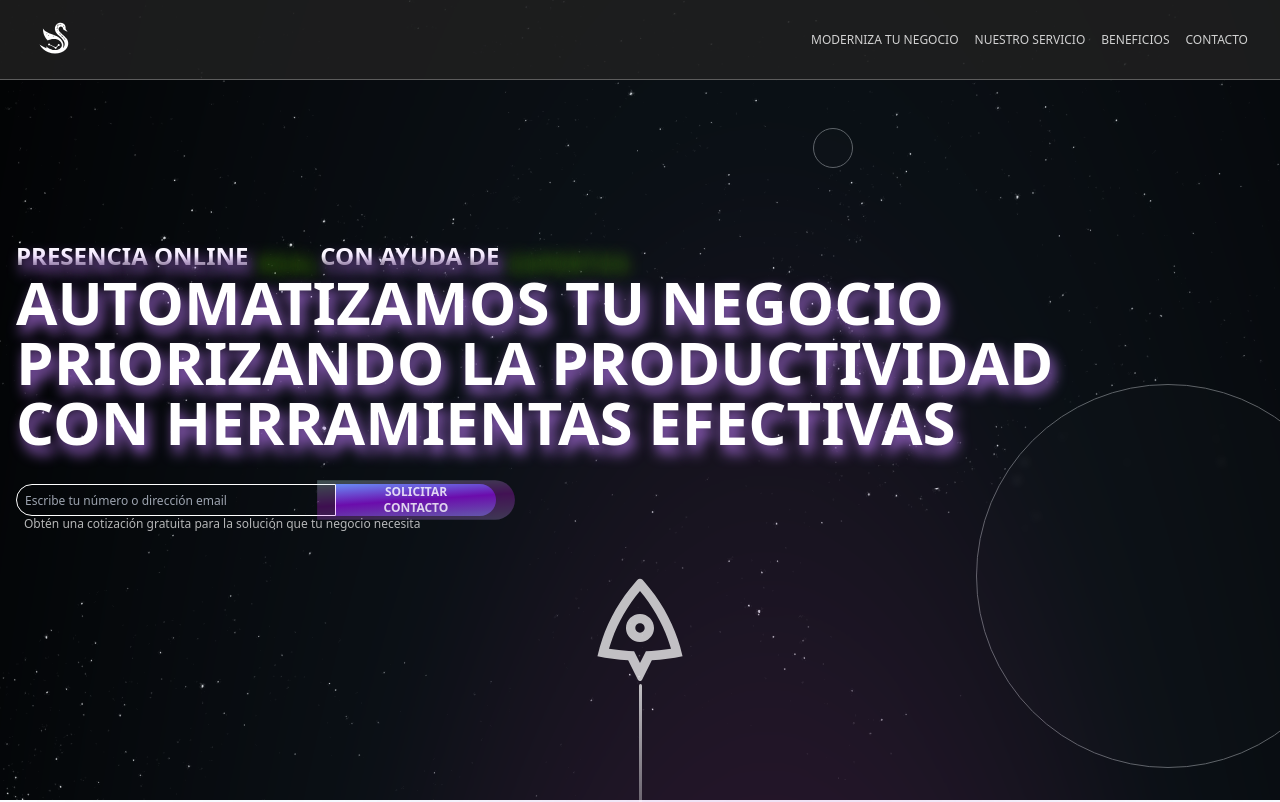
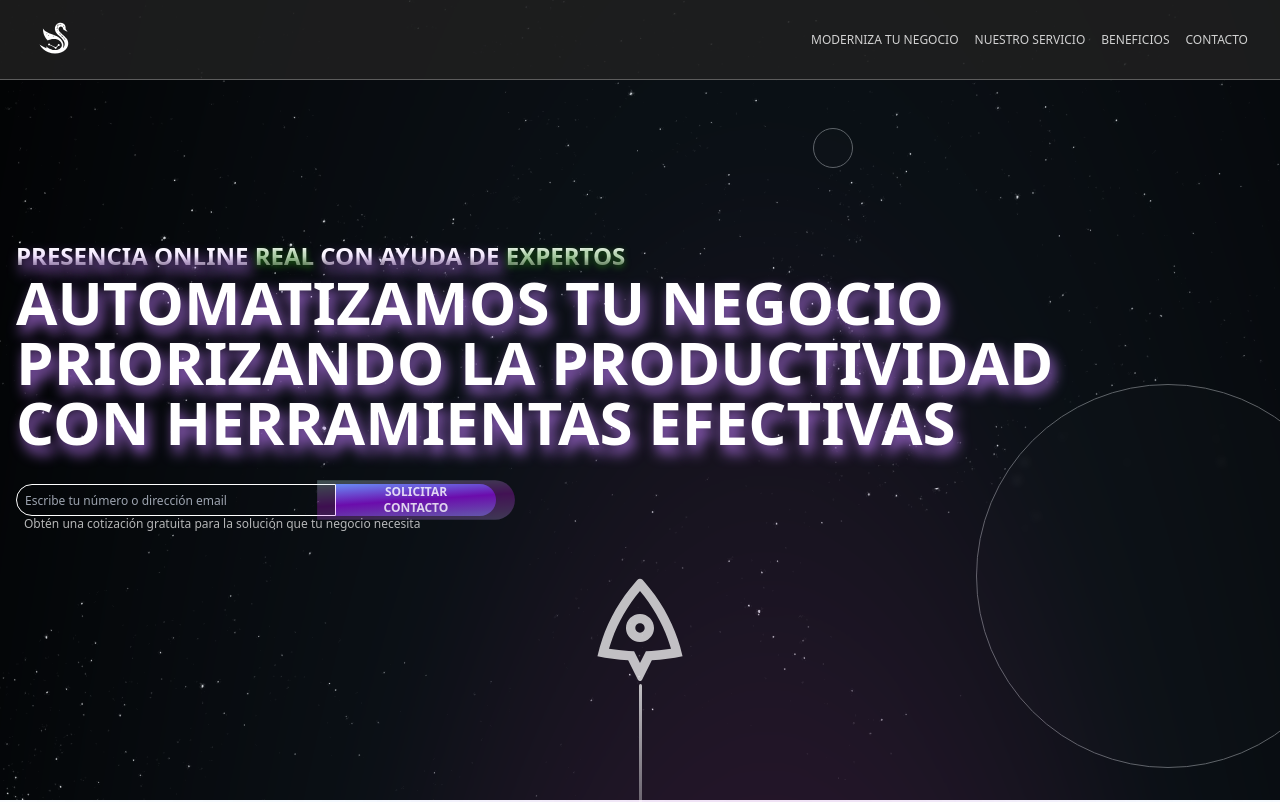
Before and after one commit to Sanchezguidorl/zenit-landing-page, a Next.js app: page / in a window 1280 px wide. Shown: the top 802 px of the page. Built offline with nearby package versions, Linux system fonts and the light colour scheme.

Commit message:
Se modifica texto de cabecera para que sea soportado en todos los navegadores

```diff
--- a/app/globals.css
+++ b/app/globals.css
@@ -89,6 +89,11 @@ body {
   transform-style: preserve-3d;
 }
 
+.highlight-text-headers{
+  color: #ffffff;
+  text-shadow: 0px 2px 6px rgba(37, 127, 21, 0.713);
+}
+
 .highlight-text{
   font-weight:700;
   color: #efd6ff;
--- a/app/src/components/layouts/CursorCustom.tsx
+++ b/app/src/components/layouts/CursorCustom.tsx
@@ -1,3 +1,4 @@
+"use client"
 import { useEffect, useRef, useState } from 'react';
 
 type CursorPositionType = {
--- a/app/src/components/sections/Presentation.tsx
+++ b/app/src/components/sections/Presentation.tsx
@@ -8,8 +8,8 @@ function Presentation() {
       <PresentationContainer>
         <div className="gradient-mask-silver fadeIn">
           <p className="font-bold text-sm sm:text-xl lg:text-2xl uppercase ">
-            Presencia online <span className="invert ">real</span> con ayuda de{" "}
-            <span className=" invert">expertos</span>
+            Presencia online <span className="highlight-text-headers">real</span> con ayuda de{" "}
+            <span className="highlight-text-headers">expertos</span>
           </p>
         </div>
         <div className="presentation-text">
--- a/app/styles/sections/Presentation.css
+++ b/app/styles/sections/Presentation.css
@@ -1,6 +1,6 @@
 #Presentation {
         .shadow-text-presentation{
-            animation: presentation-shadow-animation 1s ease-in;
+            animation: presentation-shadow-animation 1s linear;
             text-shadow:4px 8px 14px #c27dffcd;
         }
 
@@ -51,7 +51,7 @@
         text-shadow:-10px 0px 30px #b969ff00;
     }
     100%{
-        text-shadow:4px 8px 20px #c27dffcd;
+        text-shadow:4px 8px 14px #c27dffcd;
     }
 }
 
```
